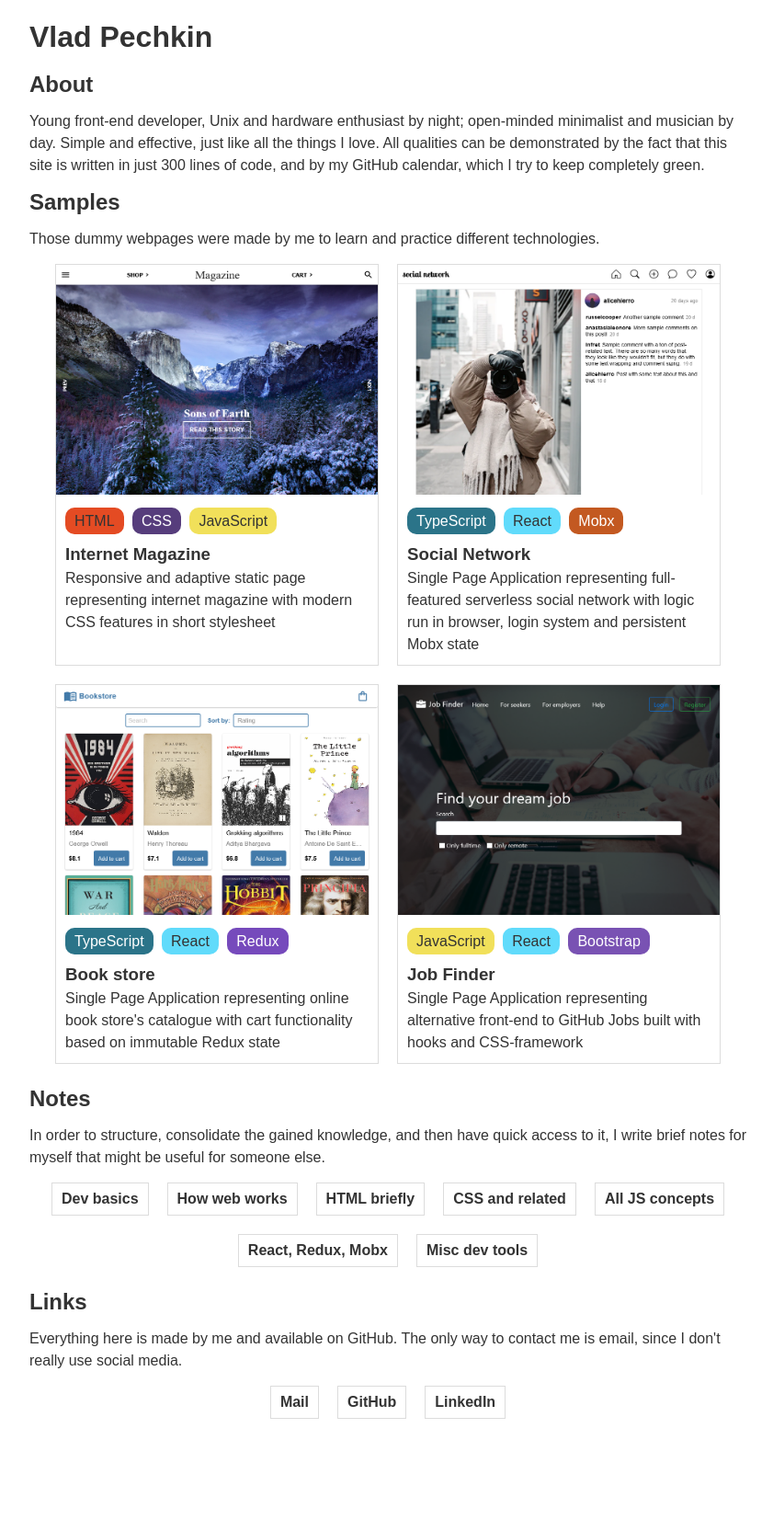
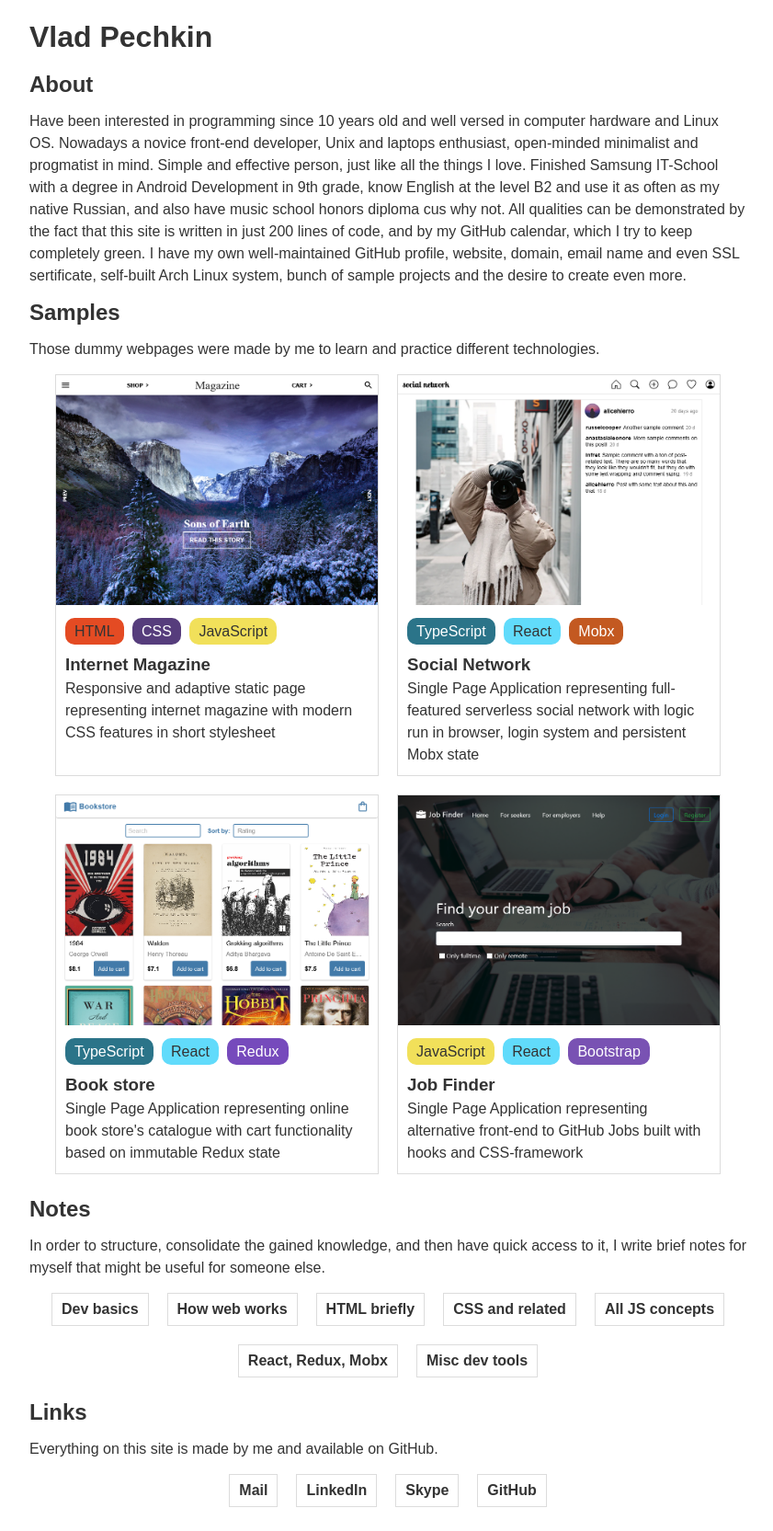
Before and after one commit to pechkn/pechkn.github.io, a Jekyll site: the page index.html, which Jekyll copies as it is, in a window 1280 px wide. Shown: the whole page at 92% size, without its empty margins (218-1059 px from the left). Built offline with Jekyll 4.4.1, drawn with Linux system fonts in a browser that asks for light colours; before the commit the page ends 1569 px from its top, so only the background shows below that.

Commit message:
Update description

```diff
--- a/index.html
+++ b/index.html
@@ -10,10 +10,16 @@
     <section id="about">
       <h2>About</h2>
       <p>
-        Young front-end developer, Unix and hardware enthusiast by night; open-minded minimalist and
-        musician by day. Simple and effective, just like all the things I love. All qualities can be
-        demonstrated by the fact that this site is written in just 300 lines of code, and by my
-        GitHub calendar, which I try to keep completely green.
+        Have been interested in programming since 10 years old and well versed in computer hardware
+        and Linux OS. Nowadays a novice front-end developer, Unix and laptops enthusiast,
+        open-minded minimalist and progmatist in mind. Simple and effective person, just like all
+        the things I love. Finished Samsung IT-School with a degree in Android Development in 9th
+        grade, know English at the level B2 and use it as often as my native Russian, and also have
+        music school honors diploma cus why not. All qualities can be demonstrated by the fact that
+        this site is written in just 200 lines of code, and by my GitHub calendar, which I try to
+        keep completely green. I have my own well-maintained GitHub profile, website, domain, email
+        name and even SSL sertificate, self-built Arch Linux system, bunch of sample projects and
+        the desire to create even more.
       </p>
     </section>
     <section id="work">
@@ -84,19 +90,17 @@
     </section>
     <section id="contacts">
       <h2>Links</h2>
-      <p>
-        Everything here is made by me and available on GitHub. The only way to contact me is email,
-        since I don't really use social media.
-      </p>
+      <p>Everything on this site is made by me and available on GitHub.</p>
       <div class="container">
         <a href="mailto:infr3t@gmail.com" class="card"><h4>Mail</h4></a>
-        <a href="https://github.com/infret" class="card"><h4>GitHub</h4></a>
         <a
           href="https://www.linkedin.com/in/vladislav-pechkin-400654208/
       "
           class="card"
           ><h4>LinkedIn</h4></a
         >
+        <a href="skype:live:.cid.f963a82cd580aa51?userinfo" class="card"><h4>Skype</h4></a>
+        <a href="https://github.com/infret" class="card"><h4>GitHub</h4></a>
       </div>
     </section>
   </body>
```
